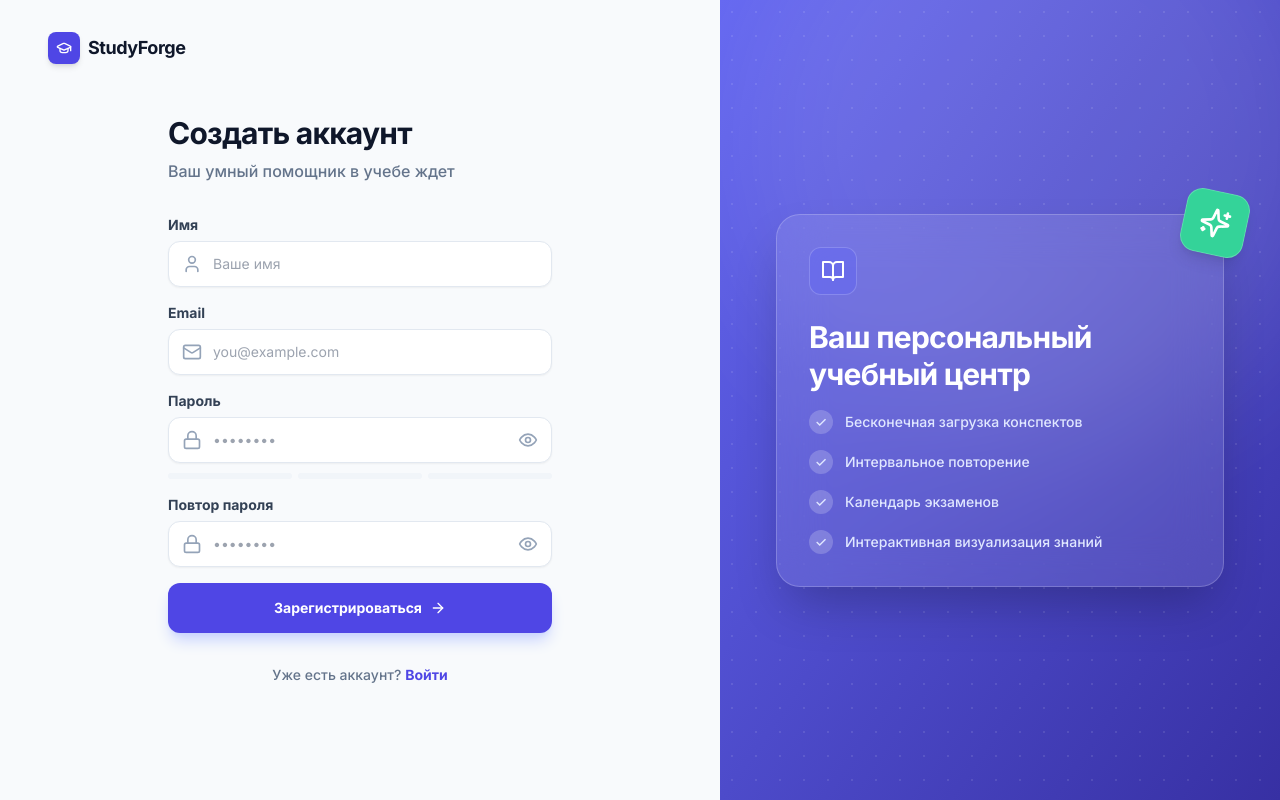
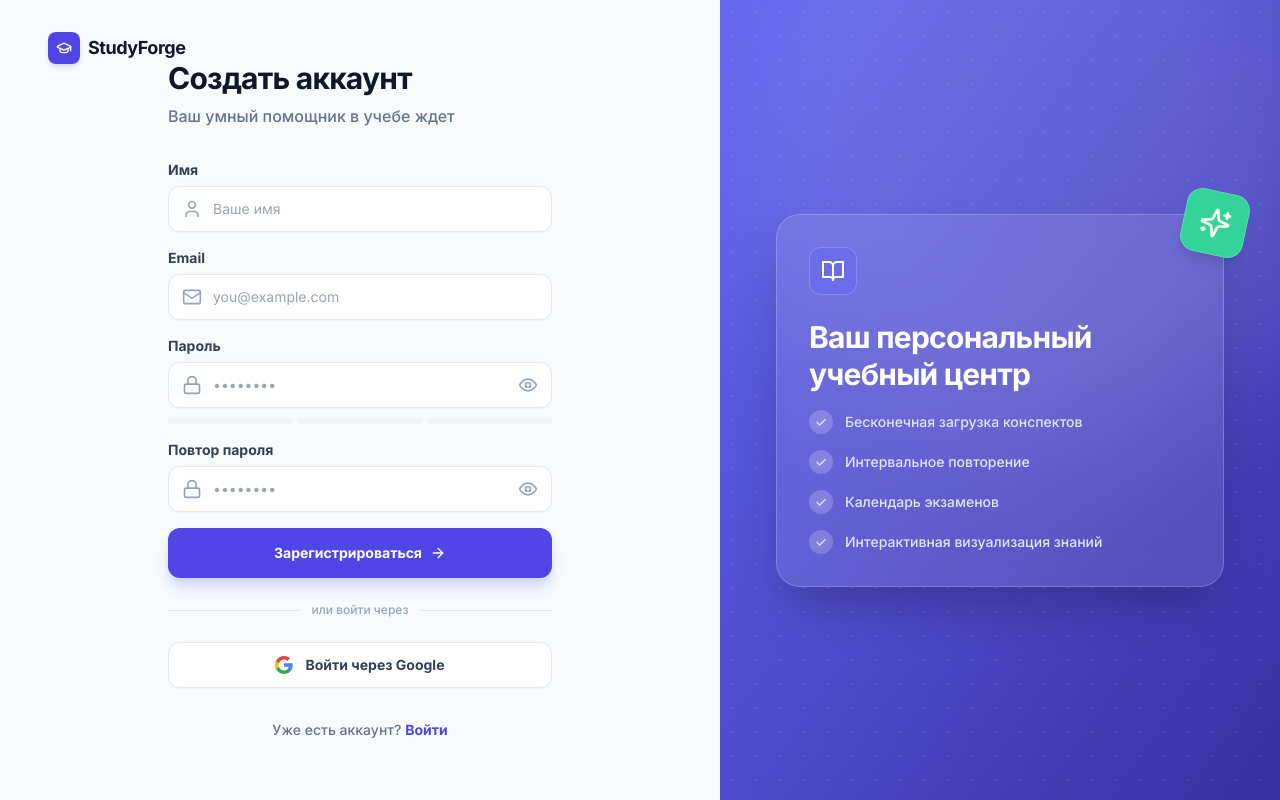
Before and after one commit to Ludosiellll/meldy, a React (Vite) app in the folder frontend/: page /register in a window 1280 px wide. Built offline with nearby package versions, Linux system fonts and the light colour scheme.

Commit message:
feat: add Google OAuth login buttons to Login and Register pages

```diff
--- a/frontend/src/pages/Login.tsx
+++ b/frontend/src/pages/Login.tsx
@@ -19,6 +19,15 @@ export default function Login() {
   useEffect(() => {
     if (user) navigate('/dashboard');
   }, [user, navigate]);
+
+  const handleGoogleLogin = async () => {
+    await supabase.auth.signInWithOAuth({
+      provider: 'google',
+      options: {
+        redirectTo: window.location.origin + '/auth/callback',
+      },
+    });
+  };
 
   const handleLogin = async (e: React.FormEvent) => {
     e.preventDefault();
@@ -142,6 +151,29 @@ export default function Login() {
             </button>
           </form>
 
+          <div className="relative my-6">
+            <div className="absolute inset-0 flex items-center">
+              <div className="w-full border-t border-slate-200 dark:border-slate-800" />
+            </div>
+            <div className="relative flex justify-center text-xs">
+              <span className="bg-[#f8fafc] dark:bg-slate-950 px-3 text-slate-400 dark:text-slate-500 font-medium">или войдите через</span>
+            </div>
+          </div>
+
+          <button
+            type="button"
+            onClick={handleGoogleLogin}
+            className="w-full flex items-center justify-center gap-3 px-4 py-3 bg-white dark:bg-slate-900 border border-slate-200 dark:border-slate-700 rounded-xl text-sm font-bold text-slate-700 dark:text-slate-200 hover:bg-slate-50 dark:hover:bg-slate-800 hover:border-slate-300 dark:hover:border-slate-600 transition-all shadow-sm hover:shadow-md"
+          >
+            <svg width="18" height="18" viewBox="0 0 18 18" fill="none" xmlns="http://www.w3.org/2000/svg">
+              <path d="M17.64 9.20455C17.64 8.56636 17.5827 7.95273 17.4764 7.36364H9V10.845H13.8436C13.635 11.97 13.0009 12.9232 12.0477 13.5614V15.8195H14.9564C16.6582 14.2527 17.64 11.9455 17.64 9.20455Z" fill="#4285F4"/>
+              <path d="M9 18C11.43 18 13.4673 17.1941 14.9564 15.8195L12.0477 13.5614C11.2418 14.1014 10.2109 14.4205 9 14.4205C6.65591 14.4205 4.67182 12.8373 3.96409 10.71H0.957275V13.0418C2.43818 15.9832 5.48182 18 9 18Z" fill="#34A853"/>
+              <path d="M3.96409 10.71C3.78409 10.17 3.68182 9.59318 3.68182 9C3.68182 8.40682 3.78409 7.83 3.96409 7.29V4.95818H0.957275C0.347727 6.17318 0 7.54773 0 9C0 10.4523 0.347727 11.8268 0.957275 13.0418L3.96409 10.71Z" fill="#FBBC05"/>
+              <path d="M9 3.57955C10.3214 3.57955 11.5077 4.03364 12.4405 4.92545L15.0218 2.34409C13.4632 0.891818 11.4259 0 9 0C5.48182 0 2.43818 2.01682 0.957275 4.95818L3.96409 7.29C4.67182 5.16273 6.65591 3.57955 9 3.57955Z" fill="#EA4335"/>
+            </svg>
+            Войти через Google
+          </button>
+
           <p className="mt-8 text-center text-sm text-slate-500 dark:text-slate-400 font-medium">
             Нет аккаунта?{' '}
             <button onClick={() => navigate('/register')} className="font-bold text-indigo-600 dark:text-indigo-400 hover:text-indigo-500 hover:underline transition-all">
--- a/frontend/src/pages/Register.tsx
+++ b/frontend/src/pages/Register.tsx
@@ -98,6 +98,15 @@ export default function Register() {
     }
   };
 
+  const handleGoogleLogin = async () => {
+    await supabase.auth.signInWithOAuth({
+      provider: 'google',
+      options: {
+        redirectTo: window.location.origin + '/auth/callback',
+      },
+    });
+  };
+
   return (
     <div className="min-h-screen bg-[#f8fafc] dark:bg-slate-950 flex text-slate-900 dark:text-slate-100">
       {/* Left Column: Form */}
@@ -153,6 +162,7 @@ export default function Register() {
           )}
 
           {!success && (
+            <>
             <form onSubmit={handleRegister} className="space-y-4">
             <div>
               <label className="block text-sm font-bold text-slate-700 dark:text-slate-300 mb-1.5">Имя</label>
@@ -279,7 +289,30 @@ export default function Register() {
               )}
             </button>
           </form>
-          )}
+
+          <div className="relative my-6">
+            <div className="absolute inset-0 flex items-center">
+              <div className="w-full border-t border-slate-200 dark:border-slate-800" />
+            </div>
+            <div className="relative flex justify-center text-xs">
+              <span className="bg-[#f8fafc] dark:bg-slate-950 px-3 text-slate-400 dark:text-slate-500 font-medium">или войти через</span>
+            </div>
+          </div>
+
+          <button
+            type="button"
+            onClick={handleGoogleLogin}
+            className="w-full flex items-center justify-center gap-3 px-4 py-3 bg-white dark:bg-slate-900 border border-slate-200 dark:border-slate-700 rounded-xl text-sm font-bold text-slate-700 dark:text-slate-200 hover:bg-slate-50 dark:hover:bg-slate-800 hover:border-slate-300 dark:hover:border-slate-600 transition-all shadow-sm hover:shadow-md"
+          >
+            <svg width="18" height="18" viewBox="0 0 18 18" fill="none" xmlns="http://www.w3.org/2000/svg">
+              <path d="M17.64 9.20455C17.64 8.56636 17.5827 7.95273 17.4764 7.36364H9V10.845H13.8436C13.635 11.97 13.0009 12.9232 12.0477 13.5614V15.8195H14.9564C16.6582 14.2527 17.64 11.9455 17.64 9.20455Z" fill="#4285F4"/>
+              <path d="M9 18C11.43 18 13.4673 17.1941 14.9564 15.8195L12.0477 13.5614C11.2418 14.1014 10.2109 14.4205 9 14.4205C6.65591 14.4205 4.67182 12.8373 3.96409 10.71H0.957275V13.0418C2.43818 15.9832 5.48182 18 9 18Z" fill="#34A853"/>
+              <path d="M3.96409 10.71C3.78409 10.17 3.68182 9.59318 3.68182 9C3.68182 8.40682 3.78409 7.83 3.96409 7.29V4.95818H0.957275C0.347727 6.17318 0 7.54773 0 9C0 10.4523 0.347727 11.8268 0.957275 13.0418L3.96409 10.71Z" fill="#FBBC05"/>
+              <path d="M9 3.57955C10.3214 3.57955 11.5077 4.03364 12.4405 4.92545L15.0218 2.34409C13.4632 0.891818 11.4259 0 9 0C5.48182 0 2.43818 2.01682 0.957275 4.95818L3.96409 7.29C4.67182 5.16273 6.65591 3.57955 9 3.57955Z" fill="#EA4335"/>
+            </svg>
+            Войти через Google
+          </button>
+          </>)}
 
           <p className="mt-8 text-center text-sm text-slate-500 dark:text-slate-400 font-medium">
             Уже есть аккаунт?{' '}
```
